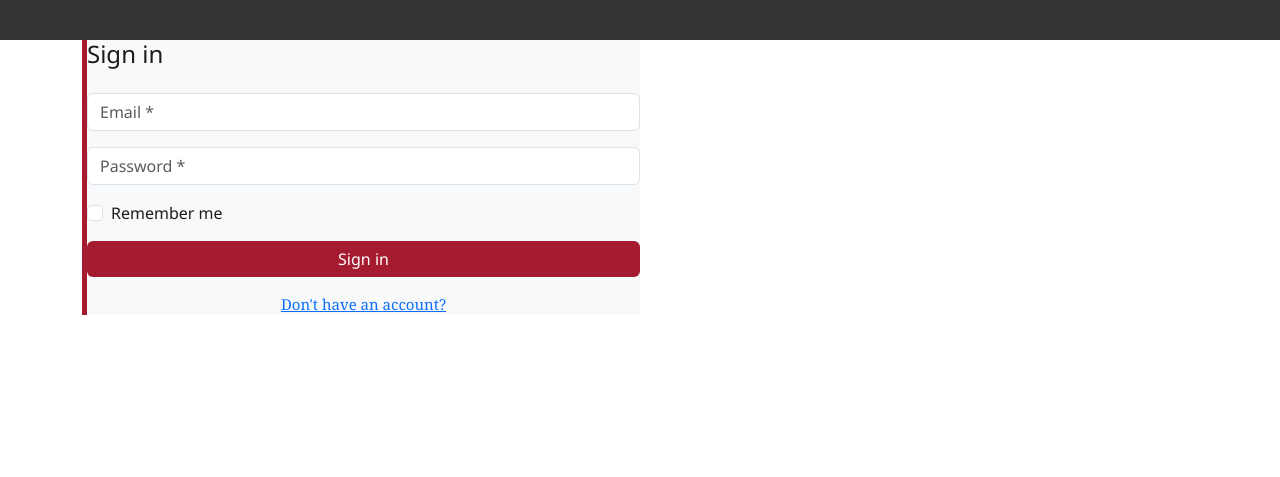
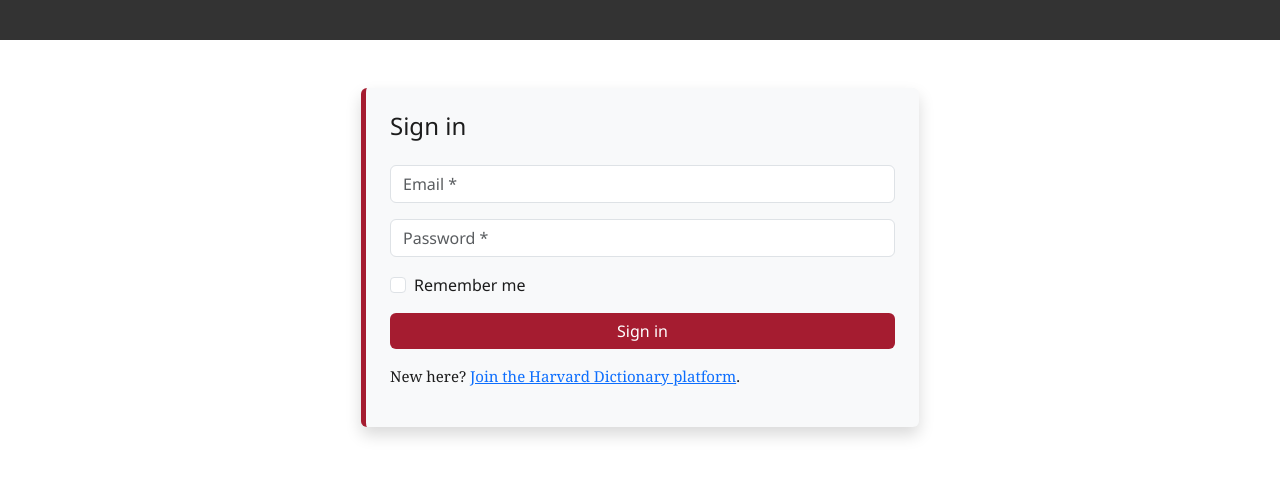
Before and after one commit to Gias-uddin-vuiya/harvard-dictionary, a Flask app: page /login in a window 1280 px wide. Shown: the part 86-563 px from the top of the page. Run offline with Flask 3, Linux system fonts and the light colour scheme.

Commit message:
add design to sign in form

```diff
--- a/static/style.css
+++ b/static/style.css
@@ -12,7 +12,7 @@ h1, h2, h3 {
 
 /* ---------===========------------- */
 /* form desing css start here. */
-.add-topic-form, .add-vocab-form {
+.add-topic-form, .add-vocab-form, .sing-in-form {
     display: flex;
     align-items: center;
     justify-content: center;
--- a/templates/login.html
+++ b/templates/login.html
@@ -7,8 +7,8 @@
 {% block main %}
     <div class="blank-and-design"></div>
 
-    <div class="container">
-        <div class="col-md-6 form-section">
+    <div class="container sing-in-form mt-5 mb-5">
+        <div class="col-md-6 form-section p-4 rounded shadow">
             <h4 class="mb-4">Sign in</h4>
             <form method="POST" action="/login">
                 <div class="mb-3">
@@ -18,12 +18,12 @@
                     <input type="password" class="form-control" name="password" placeholder="Password *" required>
                 </div>
                 <div class="form-check mb-3">
-                    <input type="checkbox" class="form-check-input" id="rememberMe">
+                    <input type="checkbox" class="form-check-input" id="rememberMe" required>
                     <label class="form-check-label" for="rememberMe">Remember me</label>
                 </div>
                 <button type="submit" class="btn btn-primary w-100">Sign in</button>
-                <p class="text-center mt-3">
-                    <a href="/register">Don't have an account?</a>
+                <p class="mt-3" style="font-size: 15px;">
+                    New here? <a href="/register">Join the Harvard Dictionary platform</a>.
                 </p>
             </form>
         </div>
```
Also changed, not shown: 2 other files.
